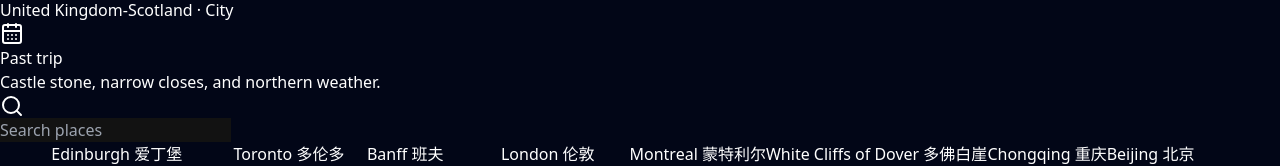
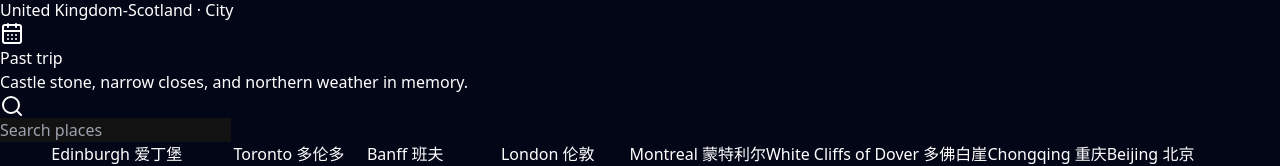
Before and after one commit to ccccchris1234/travel_journal, a React (Vite) app in the folder world-travel-journal-response2/: page / in a window 1280 px wide. Shown: the part 2829-2995 px from the top of the page. Built offline with nearby package versions, Linux system fonts and the light colour scheme.

Commit message:
Update places.js

```diff
--- a/world-travel-journal-response2/src/data/places.js
+++ b/world-travel-journal-response2/src/data/places.js
@@ -13,7 +13,7 @@ export const places = [
     lat: 55.953,
     lng: -3.188,
     photo: "/edinburgh_1.jpeg",
-    note: "Castle stone, narrow closes, and northern weather.",
+    note: "Castle stone, narrow closes, and northern weather in memory.",
     noteZh: "北境之地的城堡、石墙、旧巷。"
   },
    {
```
